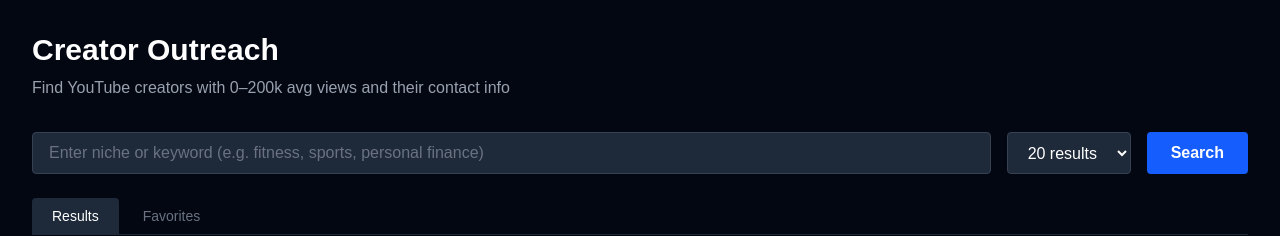
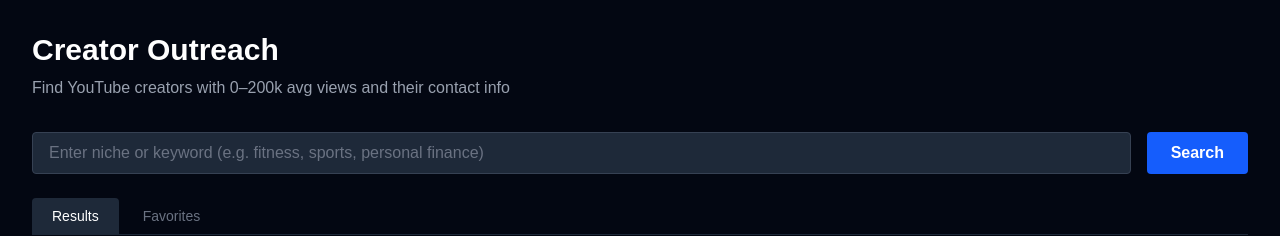
Before and after one commit to oinoilyd/creator-outreach, a Next.js app: page / in a window 1280 px wide. Shown: the top 236 px of the page. Built offline with nearby package versions, Linux system fonts and the light colour scheme.

Commit message:
remove results filter, always fetch max results

```diff
--- a/app/page.tsx
+++ b/app/page.tsx
@@ -132,7 +132,7 @@ function CreatorTable({
 
 export default function Home() {
   const [keyword, setKeyword] = useState('')
-  const [maxResults, setMaxResults] = useState(20)
+  const maxResults = 50
   const [creators, setCreators] = useState<Creator[]>([])
   const [loading, setLoading] = useState(false)
   const [status, setStatus] = useState('')
@@ -248,15 +248,6 @@ export default function Home() {
             onChange={e => setKeyword(e.target.value)}
             onKeyDown={e => e.key === 'Enter' && handleSearch()}
           />
-          <select
-            className="bg-gray-800 border border-gray-700 rounded px-4 py-2 text-white focus:outline-none"
-            value={maxResults}
-            onChange={e => setMaxResults(parseInt(e.target.value))}
-          >
-            <option value={10}>10 results</option>
-            <option value={20}>20 results</option>
-            <option value={50}>50 results</option>
-          </select>
           <button
             onClick={handleSearch}
             disabled={loading}
```
